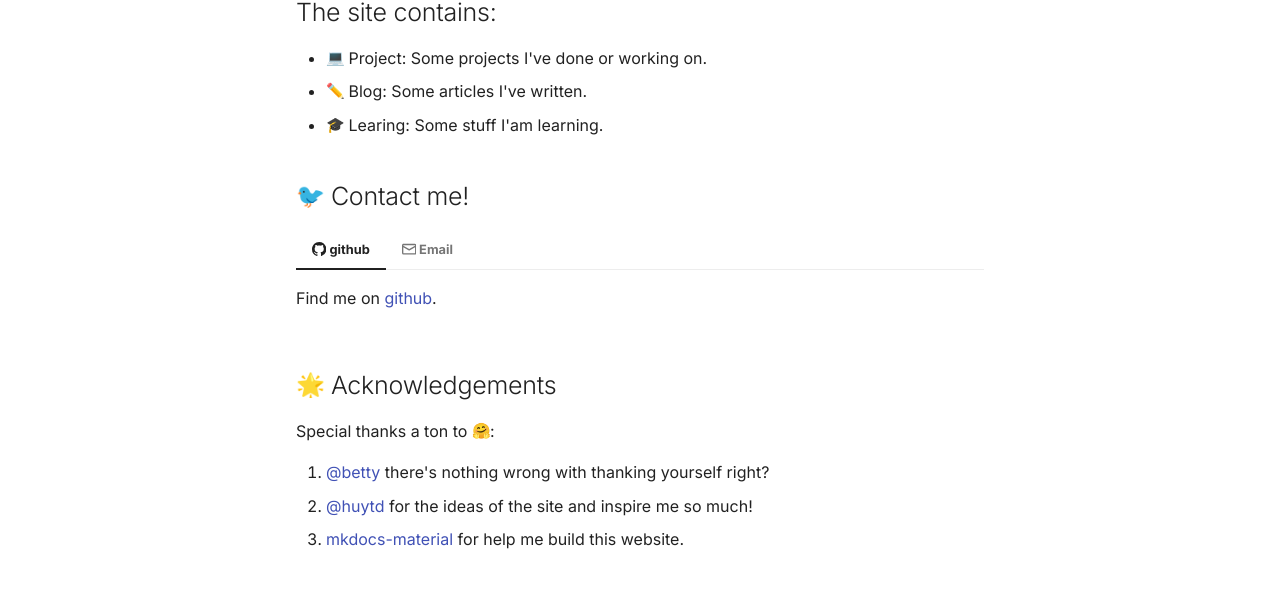
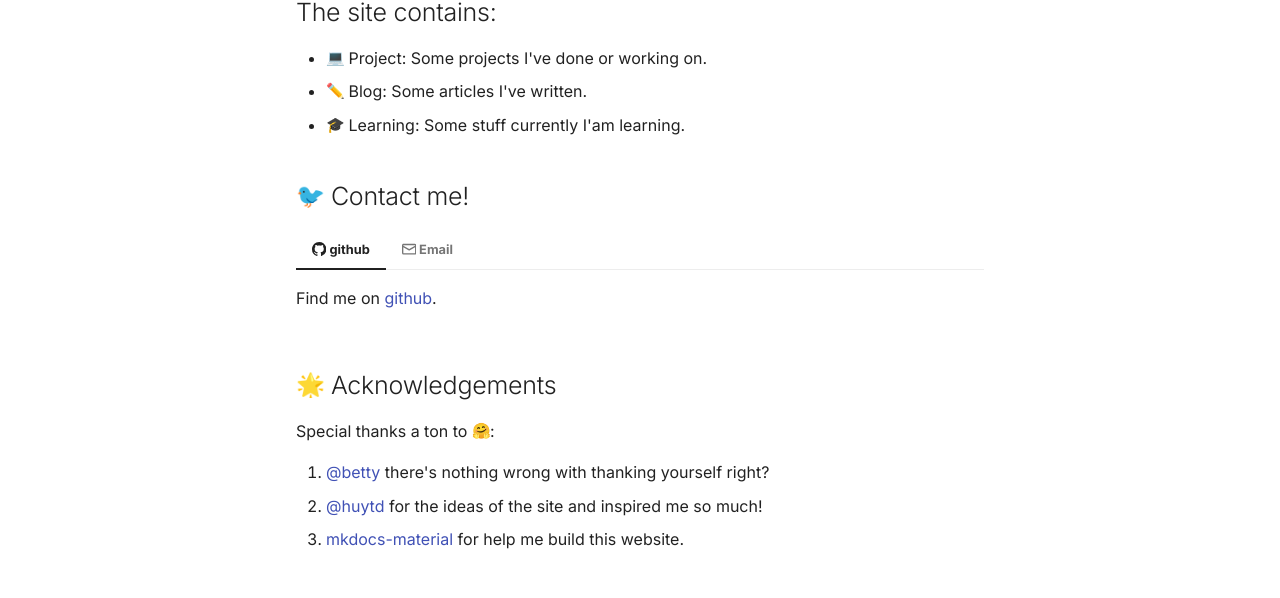
Before and after one commit to betty2310/docs, an MkDocs documentation site: the page built from docs/index.md, in a window 1280 px wide and 1040 px high. Shown: the part 324-922 px from the top of the window. Built offline with MkDocs 1.6.1 and Material for MkDocs 9.7.7, drawn with Linux system fonts in a browser that asks for light colours; emoji names are drawn with the system emoji font; comment, search, counter and statistics services are not loaded.

Commit message:
Update index.md

```diff
--- a/docs/index.md
+++ b/docs/index.md
@@ -7,7 +7,7 @@ Look like you've found my space on the internet.
 
 * :computer: Project: Some projects I've done or working on.
 * :pencil2: Blog: Some articles I've written.
-* :mortar_board: Learing: Some stuff I'am learning.
+* :mortar_board: Learning: Some stuff currently I'am learning.
 ## :bird: Contact me!
 
 === ":octicons-mark-github-16: github"
@@ -20,5 +20,5 @@ Look like you've found my space on the internet.
 Special thanks a ton to :hugging::
 
 1. [@betty](About/Me.md) there's nothing wrong with thanking yourself right?
-2. [@huytd](https://github.com/huytd) for the ideas of the site and inspire me so much!
+2. [@huytd](https://github.com/huytd) for the ideas of the site and inspired me so much!
 3. [mkdocs-material](https://squidfunk.github.io/mkdocs-material/) for help me build this website.
```
